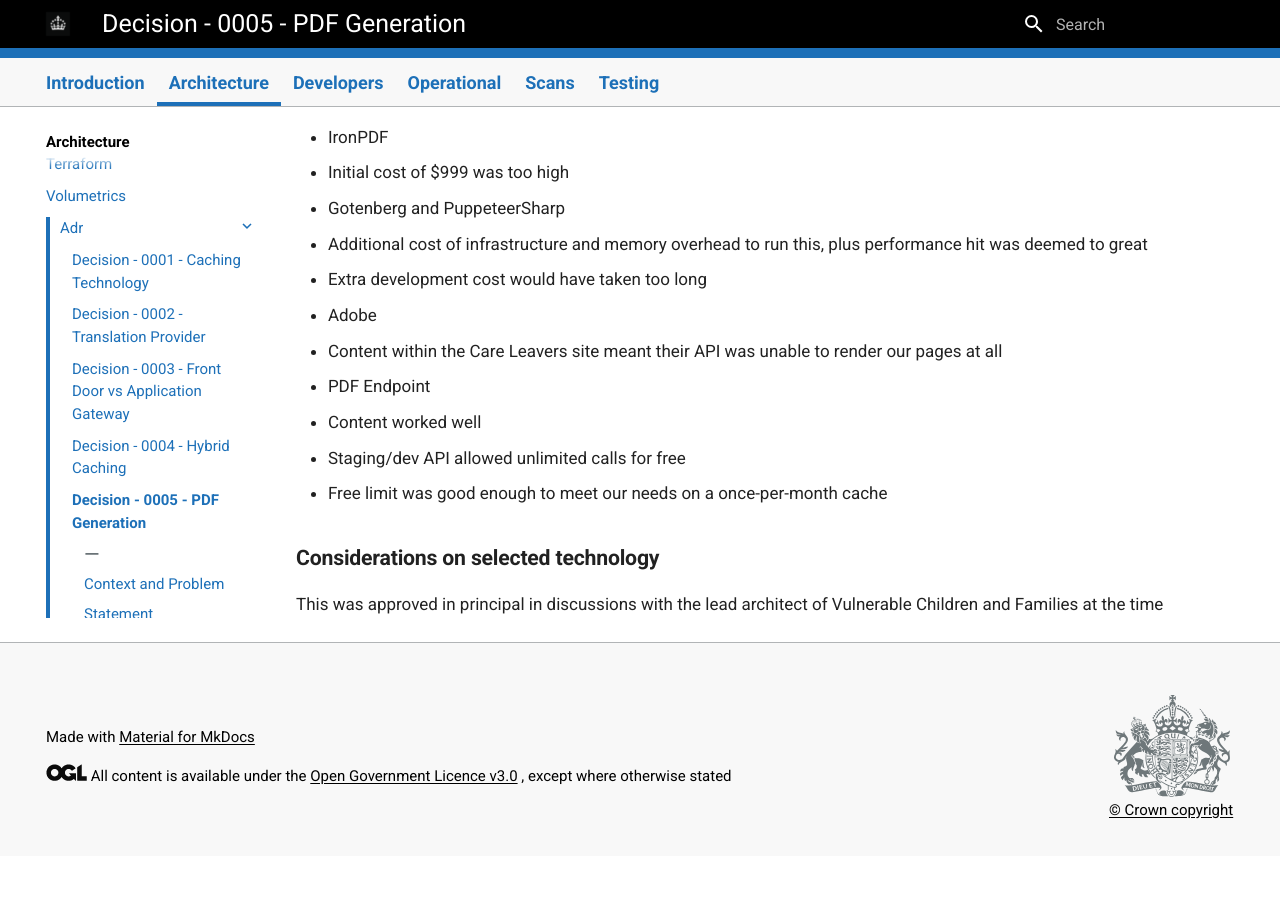
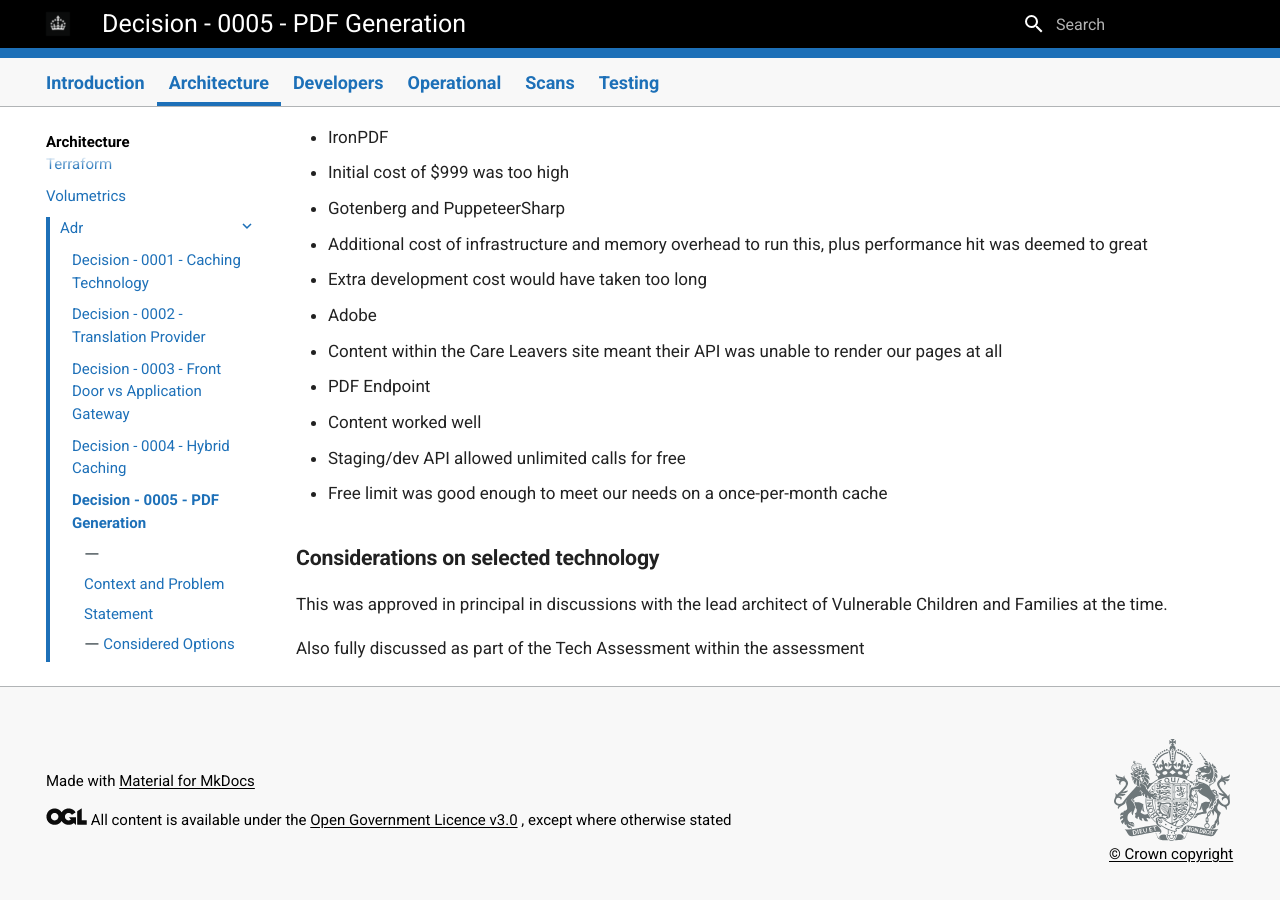
Before and after one commit to DFE-Digital/care-leavers, an MkDocs documentation site: the page built from docs/architecture/adr/005-pdf-generation.md, in a window 1280 px wide and 900 px high, scrolled down 1752 px. Built offline with MkDocs 1.6.1 and Material for MkDocs 9.7.7, drawn with Linux system fonts in a browser that asks for light colours; before the commit the page ends 2608 px from its top, so only the background shows below that.

Commit message:
Update 005-pdf-generation.md

```diff
--- a/docs/architecture/adr/005-pdf-generation.md
+++ b/docs/architecture/adr/005-pdf-generation.md
@@ -61,4 +61,6 @@ We discounted the others for the following reasons:
 
 ### Considerations on selected technology
 
-This was approved in principal in discussions with the lead architect of Vulnerable Children and Families at the time
+This was approved in principal in discussions with the lead architect of Vulnerable Children and Families at the time.
+
+Also fully discussed as part of the Tech Assessment within the assessment
```
